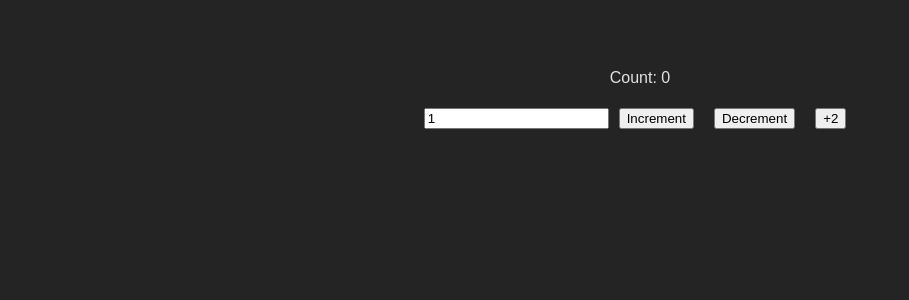
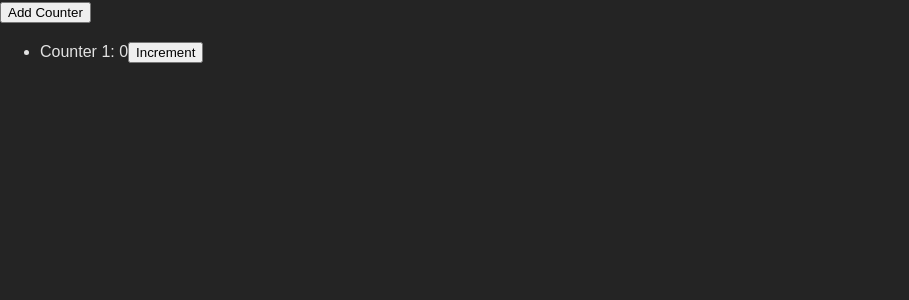
Before and after one commit to gjuanillo/react-refreshers, a React (Vite) app: page / in a window 1280 px wide. Shown: the top 300 px of the page, without its empty margins (0-909 px from the left). Built offline with nearby package versions, Linux system fonts and the light colour scheme.

Commit message:
useState with Arrays/Objects

```diff
--- a/src/App.tsx
+++ b/src/App.tsx
@@ -1,10 +1,33 @@
 import './App.css'
-import Counter from './Counter'
+import { useState } from 'react';
 
 function App() {
+
+    const [counters, setCounters] = useState([{ id: 1, value: 0 }]);
+
+    const addCounter = () => {
+        setCounters([...counters, { id: (counters.length + 1), value: 0 }]);
+    };
+
+    const incrementCounter = (id: number) => {
+        setCounters(
+            counters.map(c => c.id === id ? { ...c, value: (c.value + 1) } : c)
+        );
+    }
+
     return (
-    <Counter/>
-    )
+        <>
+            <button onClick={addCounter}>Add Counter</button>
+            <ul>
+                {counters.map(c => (
+                    <li key={c.id}>
+                        Counter {c.id}: {c.value}
+                        <button onClick={() => incrementCounter(c.id)}>Increment</button>
+                    </li>
+                ))}
+            </ul>
+        </>
+    );
 }
 
-export default App
+export default App;
```
